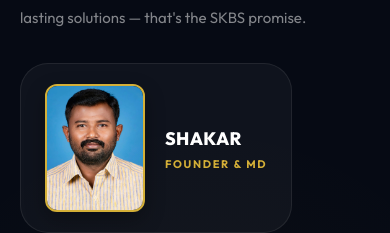
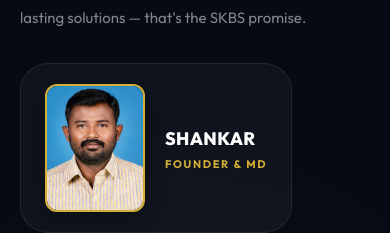
Before and after one commit to KGobikrishnan/Skbs-HI-Power, a React (Vite) app: page / in a window 390 px wide. Shown: the part 3827-4060 px from the top of the page. Built offline with nearby package versions, Linux system fonts and the light colour scheme.

Commit message:
Final premium design with asset integration, mobile fixes, and digital card footer3

```diff
--- a/src/App.jsx
+++ b/src/App.jsx
@@ -497,10 +497,10 @@ export default function App() {
 
               <div style={{ display: "flex", alignItems: "center", gap: 20, marginBottom: 40, padding: "20px 24px", background: "rgba(255,255,255,0.04)", borderRadius: 28, border: "1px solid rgba(255,255,255,0.08)", width: "fit-content" }}>
                 <div style={{ width: 100, height: 128, borderRadius: 12, overflow: "hidden", border: "2px solid #D4AF37", boxShadow: "0 8px 20px rgba(0,0,0,0.3)" }}>
-                  <img src="/assets/profile.jpeg" alt="Shakar" style={{ width: "100%", height: "100%", objectFit: "cover" }} />
+                  <img src="/assets/profile.jpeg" alt="Shankar" style={{ width: "100%", height: "100%", objectFit: "cover" }} />
                 </div>
                 <div>
-                  <div style={{ color: "#fff", fontWeight: 800, fontSize: 18, letterSpacing: "0.02em", marginBottom: 4 }}>SHAKAR</div>
+                  <div style={{ color: "#fff", fontWeight: 800, fontSize: 18, letterSpacing: "0.02em", marginBottom: 4 }}>SHANKAR</div>
                   <div style={{ color: "#D4AF37", fontSize: 11, fontWeight: 700, letterSpacing: "0.15em", textTransform: "uppercase" }}>Founder & MD</div>
                 </div>
               </div>
@@ -675,7 +675,7 @@ export default function App() {
               READY TO TAP INTO<br />YOUR WATER SOURCE?
             </h2>
             <p style={{ fontSize: isMobile ? 14 : 17, color: "rgba(6,10,20,0.65)", marginBottom: 36, lineHeight: 1.7 }}>
-              Free site survey • Expert consultation • Guaranteed water or no charge
+              Free site survey • Expert consultation • Guaranteed water
             </p>
             <div style={{ display: "flex", gap: 16, justifyContent: "center", flexWrap: "wrap" }}>
               <a href="tel:9698988383" style={{ background: "#060A14", color: "#D4AF37", padding: "16px 40px", borderRadius: 50, fontWeight: 800, fontSize: 13, letterSpacing: "0.12em", textTransform: "uppercase", textDecoration: "none", display: "inline-flex", alignItems: "center", gap: 10, boxShadow: "0 8px 30px rgba(6,10,20,0.25)" }}>
@@ -780,14 +780,14 @@ export default function App() {
                     flexShrink: 0,
                     transform: "rotate(2deg)"
                   }}>
-                    <img src="/assets/profile.jpeg" alt="Shakar" style={{ width: "100%", height: "100%", objectFit: "cover" }} />
+                    <img src="/assets/profile.jpeg" alt="Shankar" style={{ width: "100%", height: "100%", objectFit: "cover" }} />
                   </div>
 
                   <div style={{ textAlign: isMobile ? "center" : "left" }}>
                     <div style={{ display: "inline-block", background: "rgba(212,175,55,0.15)", padding: "4px 12px", borderRadius: 6, marginBottom: 12 }}>
                       <span style={{ fontSize: 10, letterSpacing: "0.2em", textTransform: "uppercase", color: "#D4AF37", fontWeight: 800 }}>Digital Business Card</span>
                     </div>
-                    <h3 style={{ fontFamily: "'Bebas Neue',sans-serif", fontSize: isMobile ? 48 : 56, letterSpacing: "0.06em", color: "#fff", lineHeight: 1, marginBottom: 8 }}>SHAKAR</h3>
+                    <h3 style={{ fontFamily: "'Bebas Neue',sans-serif", fontSize: isMobile ? 48 : 56, letterSpacing: "0.06em", color: "#fff", lineHeight: 1, marginBottom: 8 }}>SHANKAR</h3>
                     <div style={{ fontSize: 14, letterSpacing: "0.3em", textTransform: "uppercase", color: "#D4AF37", fontWeight: 700, marginBottom: 16 }}>Managing Director</div>
                     <div style={{ width: 40, height: 3, background: gold, borderRadius: 2, margin: isMobile ? "0 auto" : "0" }} />
                   </div>
```
Lines whose indentation alone changed are shown as unchanged.
